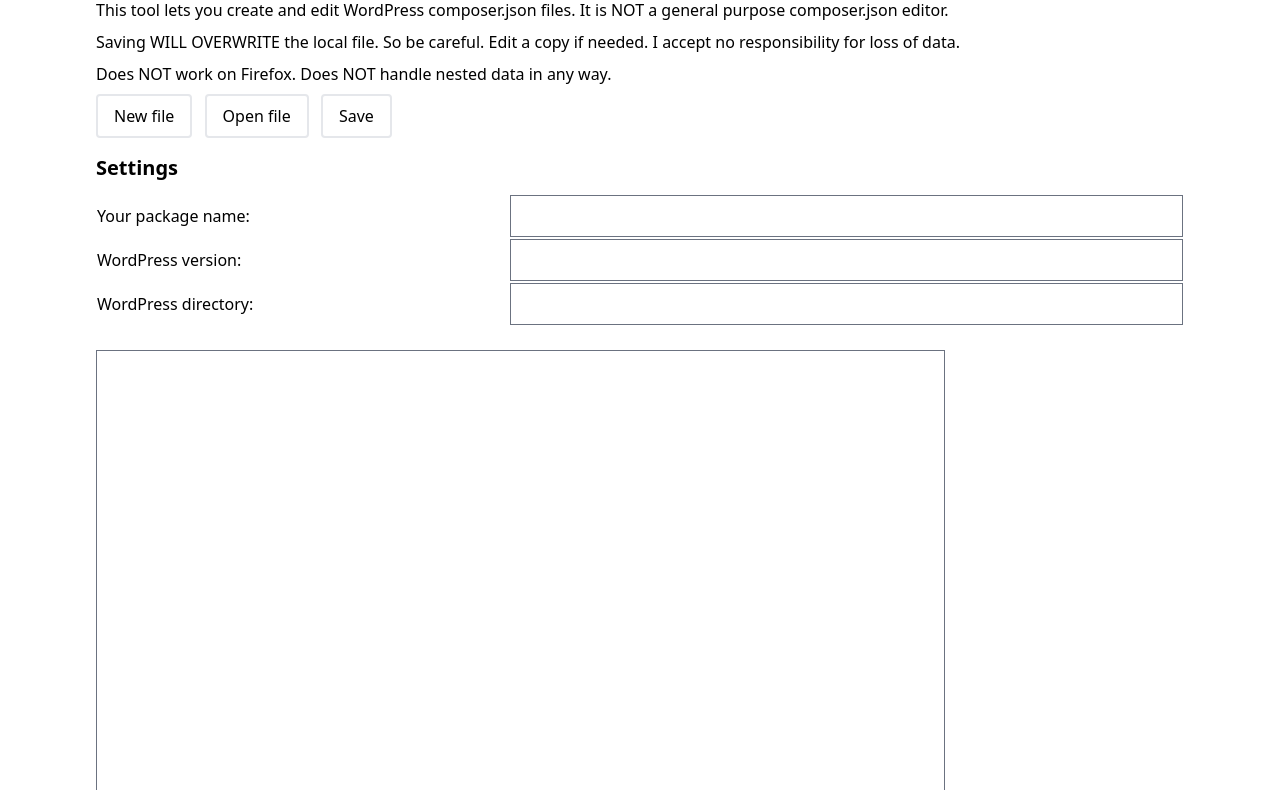
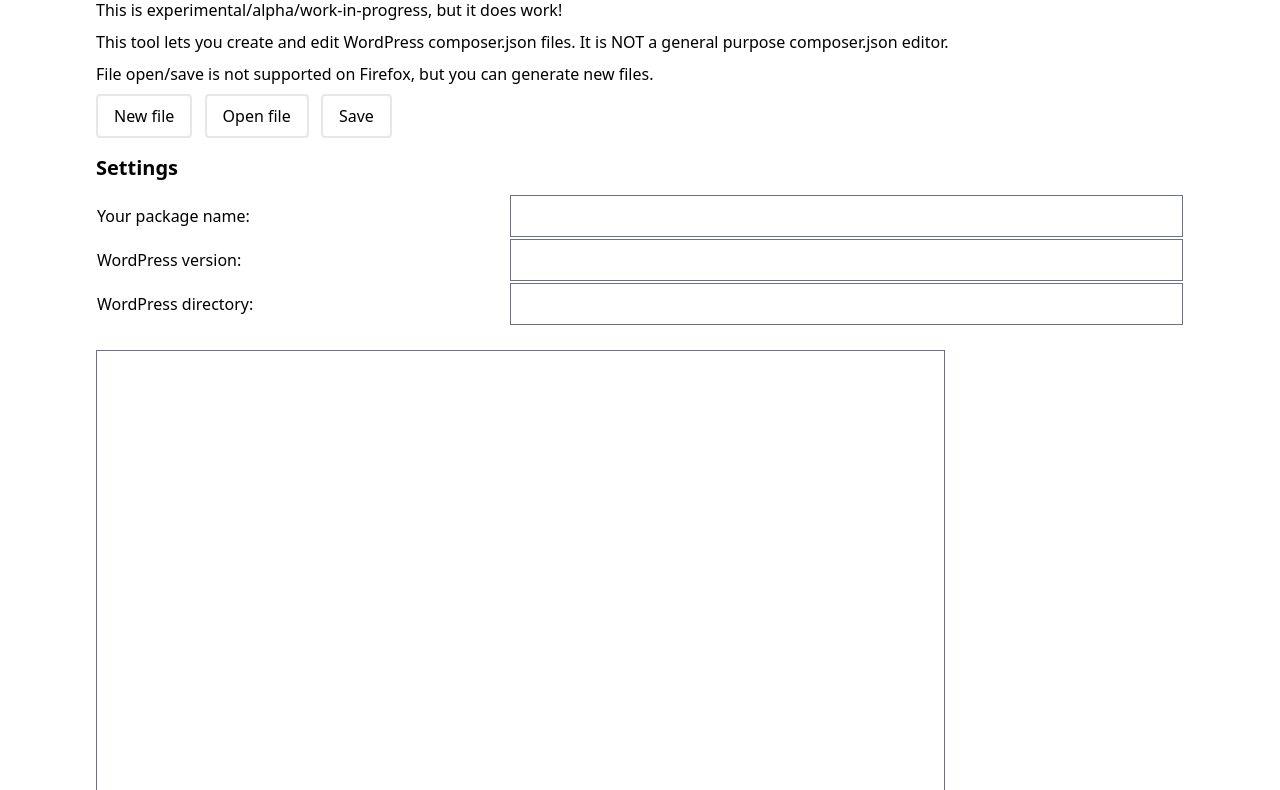
Before and after one commit to rosswintle/wp-composer-generator, a website: page index.html in a window 1280 px wide. Shown: the part 78-868 px from the top of the page. Drawn offline with nearby package versions, Linux system fonts and the light colour scheme.

Commit message:
Update instructions/notes

```diff
--- a/index.html
+++ b/index.html
@@ -10,9 +10,9 @@
 <body class="w-full md:max-w-6xl mx-auto px-8 py-6">
     <main x-data="jsonData">
         <h1 class="text-3xl font-bold mb-4">WP Composer Generator editor</h1>
+        <p class="mb-2">This is experimental/alpha/work-in-progress, but it does work!</p>
         <p class="mb-2">This tool lets you create and edit WordPress composer.json files. It is NOT a general purpose composer.json editor.</p>
-        <p class="mb-2">Saving WILL OVERWRITE the local file. So be careful. Edit a copy if needed. I accept no responsibility for loss of data.</p>
-        <p class="mb-2">Does NOT work on Firefox. Does NOT handle nested data in any way.</p>
+        <p class="mb-2">File open/save is not supported on Firefox, but you can generate new files.</p>
         <div id="buttons" class="mb-4">
             <button class="border-2 rounded px-4 py-2 mr-2" @click="newFile">New file</button>
             <button class="border-2 rounded px-4 py-2 mr-2" @click="loadFile">Open file</button>
```
